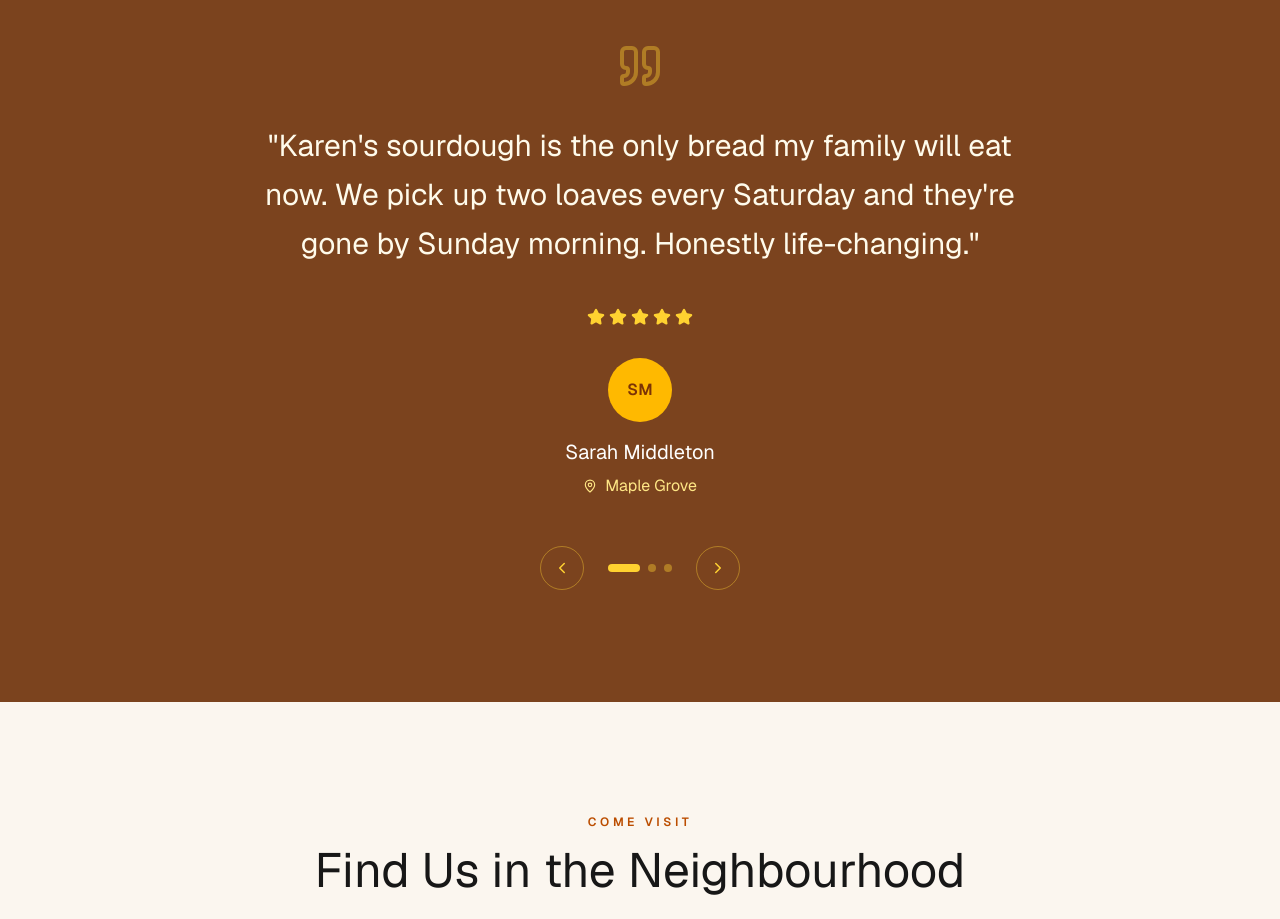
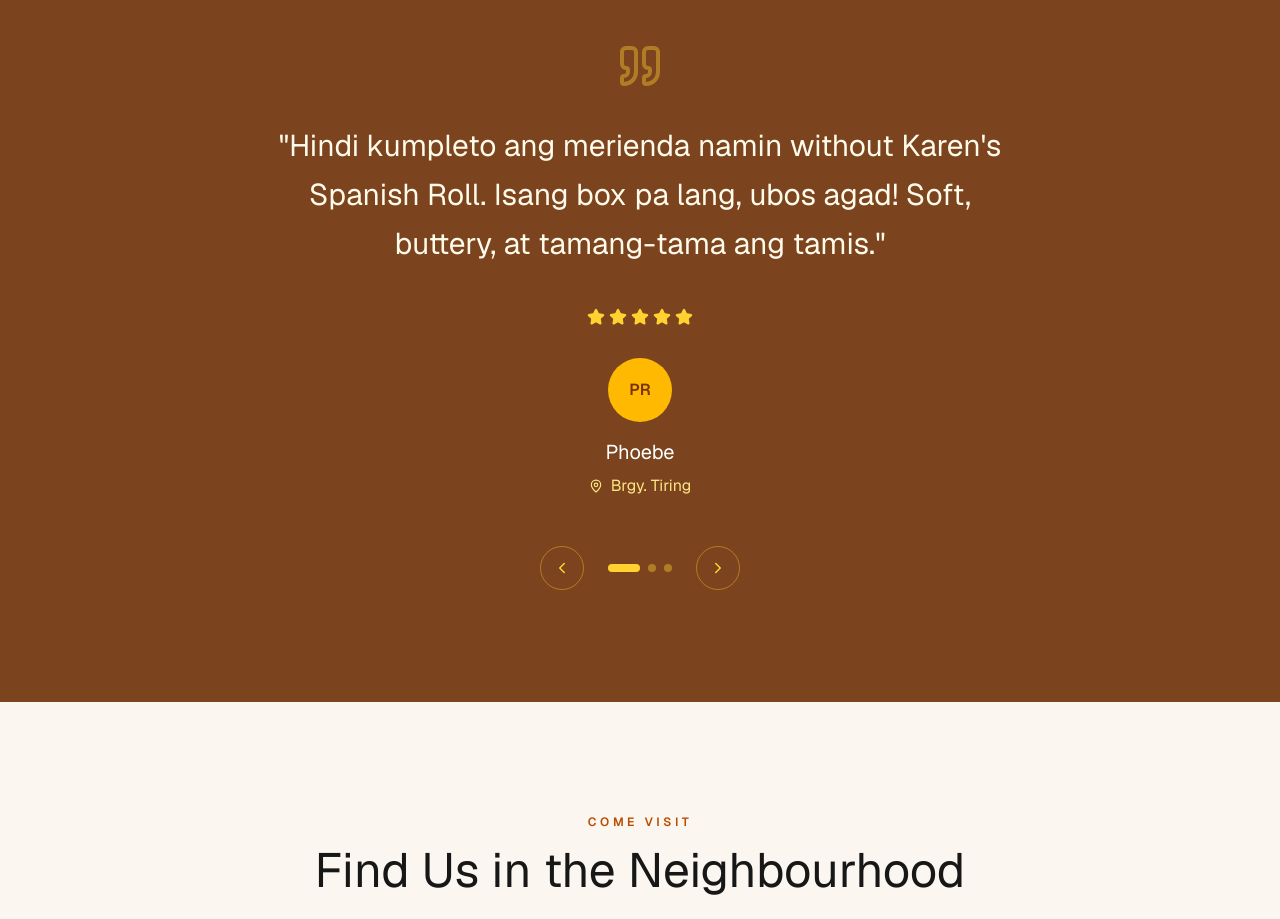
Before and after one commit to pherneaspherb/karens-bakeshop, a Next.js app: page / in a window 1280 px wide. Shown: the part 4360-5279 px from the top of the page. Built offline with nearby package versions, Linux system fonts and the light colour scheme; a web font is replaced by a local one.

Commit message:
Update testimonials and product descriptions

```diff
--- a/constants/testimonials.ts
+++ b/constants/testimonials.ts
@@ -10,29 +10,29 @@
 export const testimonials: Testimonial[] = [
   {
     id: 1,
-    name: "Sarah Middleton",
-    location: "Maple Grove",
-    initials: "SM",
+    name: "Phoebe",
+    location: "Brgy. Tiring",
+    initials: "PR",
     rating: 5,
     quote:
-      "Karen's sourdough is the only bread my family will eat now. We pick up two loaves every Saturday and they're gone by Sunday morning. Honestly life-changing.",
+      "Hindi kumpleto ang merienda namin without Karen's Spanish Roll. Isang box pa lang, ubos agad! Soft, buttery, at tamang-tama ang tamis.",
   },
   {
     id: 2,
-    name: "Daniel Brooks",
-    location: "Riverside",
-    initials: "DB",
+    name: "Bukay",
+    location: "Brgy. Tiring",
+    initials: "BA",
     rating: 5,
     quote:
-      "The croissants are buttery, flaky, and always fresh. It's become our Saturday morning tradition to stop by Karen's before heading to the market.",
+      "Hindi nawawala ang Karen's Ensaymada sa weekend namin. Ang lambot, ang buttery, at ang generous ng cheese—perfect partner sa kape.",
   },
   {
     id: 3,
-    name: "Emily Carter",
-    location: "Oakwood",
-    initials: "EC",
+    name: "Bonsay",
+    location: "Brgy. Manguna",
+    initials: "YS",
     rating: 5,
     quote:
-      "Every birthday cake we've ordered has been beautiful and delicious. Karen's Bakeshop never disappoints and the staff are always welcoming.",
+      "Parang bumabalik ako sa pagkabata sa bawat kagat ng Karen's Pandesal. Malambot, bagong luto, at talagang nakaka-comfort.",
   },
 ];
```
